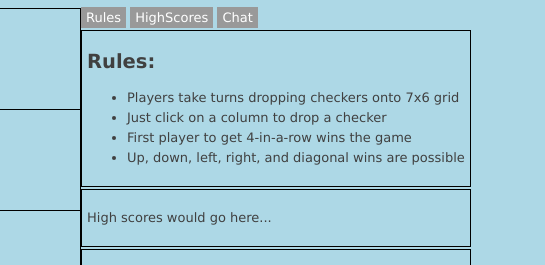
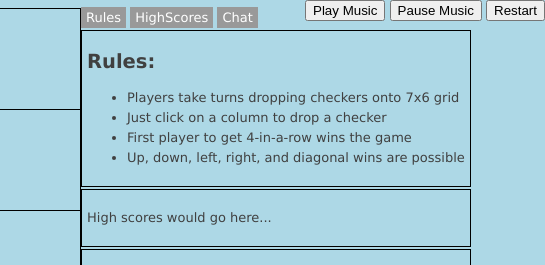
Before and after one commit to louiehernandez95/Connect-Four-Web-Game, a plain HTML site: page game.html in a window 1280 px wide. Shown: the top 265 px of the page, 735-1280 px from the left. Drawn offline with nearby package versions, Linux system fonts and the light colour scheme.

Commit message:
added audio buttons and game audio

```diff
--- a/assets/styles/template.css
+++ b/assets/styles/template.css
@@ -56,6 +56,11 @@ body {
 .red_checker{
 	background-image:url('../../media/images/red.png');
 }
+#audio_buttons {
+     position: absolute;
+	 top: 0;
+	 right: 0;
+ }
 
 /* TABS */
 ul.tabs{
--- a/game.html
+++ b/game.html
@@ -41,6 +41,14 @@
 				<div id='resetButton'>
 					<input onclick="draw_grid(6,7)" id="newGameButton" type="Submit" value="New Game" />
 				</div>
+				<audio id="myTune">
+					<source src="media/audio/theme.wav">
+				</audio>
+				<div id="audio_buttons">
+				<button onclick="document.getElementById('myTune').play()">Play Music</button>
+				<button onclick="document.getElementById('myTune').pause()" >Pause Music</button>
+				<button onclick="document.getElementById('myTune').pause(); document.getElementById('myTune').currentTime = 0;document.getElementById('myTune').play()">Restart</button>
+				</div>
 			</div>
 		</div>
 
```
Also changed, not shown: 1 other file.
